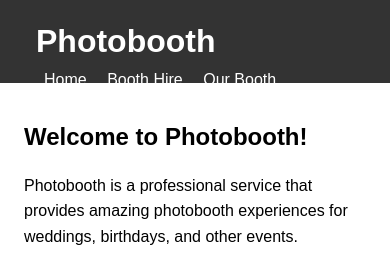
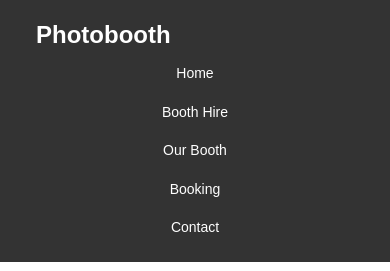
Before and after one commit to ketwong/iophotobooth, a plain HTML site: page index.html in a window 390 px wide. Shown: the top 271 px of the page. Drawn offline with Linux system fonts and the light colour scheme; a script that the page names is missing.

Commit message:
test mobile styles

```diff
--- a/styles.css
+++ b/styles.css
@@ -23,6 +23,7 @@ header {
   background-color: #333;
   color: #fff;
   padding: 1rem;
+  overflow: hidden;
 }
 
 header h1 {
@@ -86,6 +87,21 @@ p {
   .grid-item {
     flex-basis: 100%;
   }
+
+  header h1 {
+    font-size: 24px;
+  }
+
+  nav {
+    float: none;
+    text-align: center;
+  }
+
+  nav a {
+    display: block;
+    padding: 8px;
+    font-size: 14px;
+  }
 }
 
 .form-container {
```
